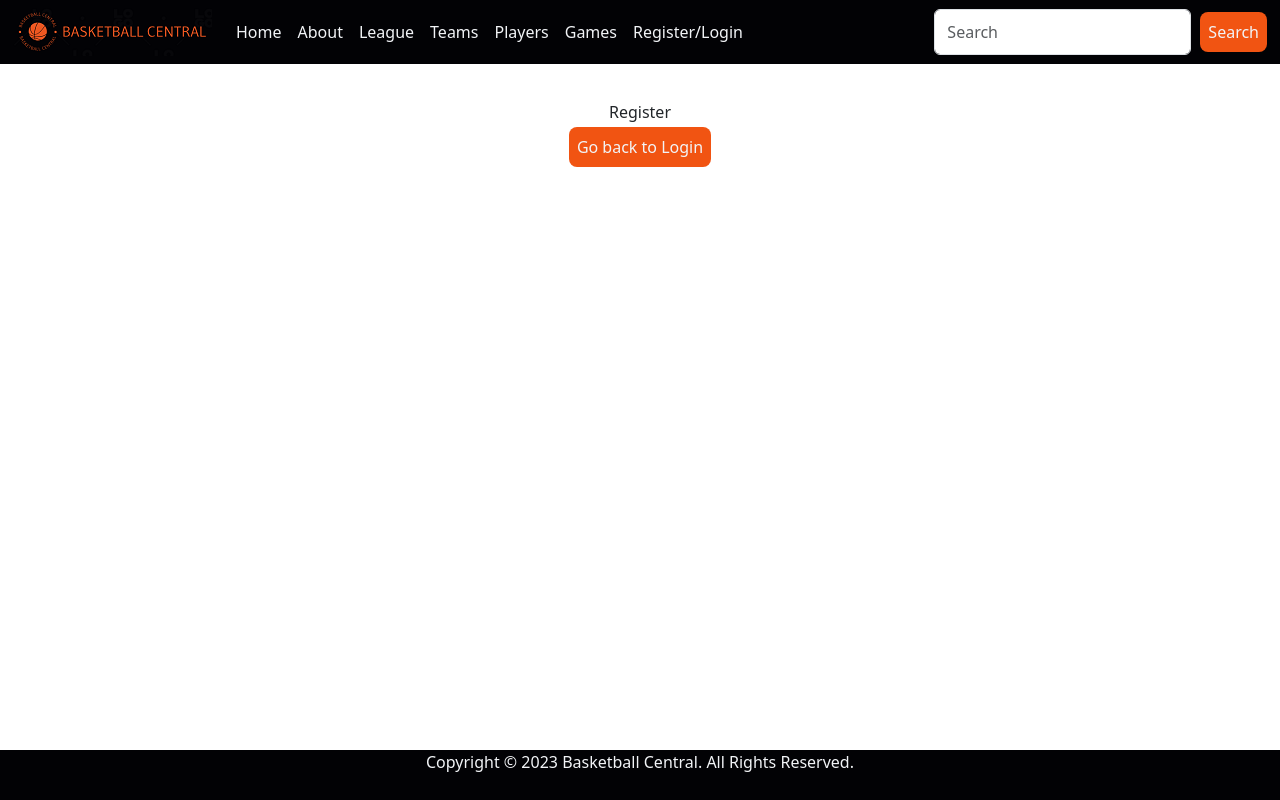
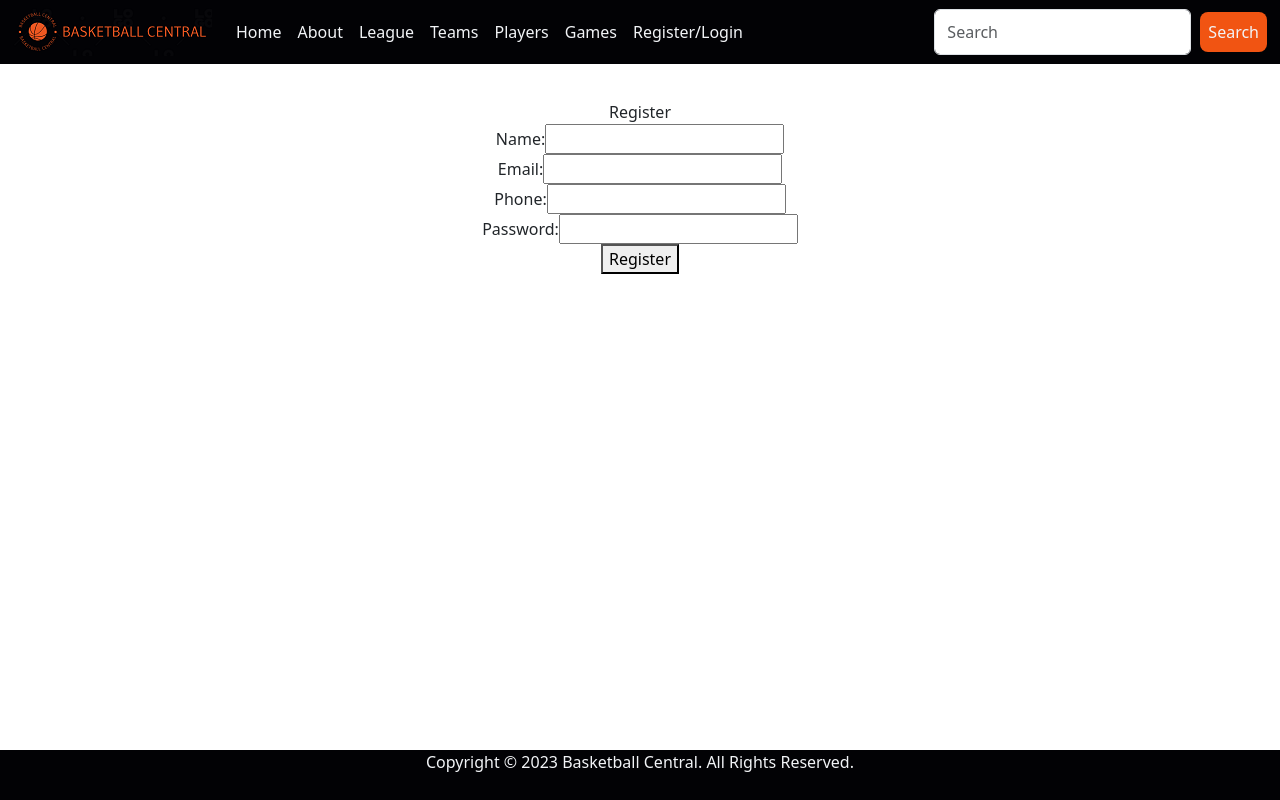
Before and after one commit to suereis/sport-app, a React (Create React App) app: page /register in a window 1280 px wide. Built offline with nearby package versions, Linux system fonts and the light colour scheme.

Commit message:
log in and register pages

```diff
--- a/src/components/Login.js
+++ b/src/components/Login.js
@@ -1,19 +1,54 @@
 import React from "react";
+import { useState } from 'react';
 import { useNavigate } from "react-router-dom";
 
 const Login = () => {
-  const navigate = useNavigate();
+
+  const [formData, setFormData] = useState({
+    email: '',
+    password: '',
+  });
+
+  const handleChange = (e) => {
+    const { name, value } = e.target;
+    setFormData((prevData) => ({
+      ...prevData,
+      [name]: value,
+    }));
+  };
+
+  const handleSubmit = (e) => {
+    e.preventDefault();
+    // Perform login logic here
+    console.log('Login form submitted:', formData);
+  };
+
   return (
-    <div style={{ margin: "100px" }}>
+    <div style={{ margin: '100px' }}>
       <div>Login</div>
-      <button
-        className="primaryBtn"
-        onClick={() => {
-          navigate("/register");
-        }}
-      >
-        Register
-      </button>
+      <form onSubmit={handleSubmit}>
+        <div>
+          <label>Email:</label>
+          <input
+            type="email"
+            name="email"
+            value={formData.email}
+            onChange={handleChange}
+            required
+          />
+        </div>
+        <div>
+          <label>Password:</label>
+          <input
+            type="password"
+            name="password"
+            value={formData.password}
+            onChange={handleChange}
+            required
+          />
+        </div>
+        <button type="submit">Login</button>
+      </form>
     </div>
   );
 };
--- a/src/components/Register.js
+++ b/src/components/Register.js
@@ -1,19 +1,89 @@
 import React from "react";
 import { useNavigate } from "react-router-dom";
+import { useState } from 'react';
 
 const Register = () => {
-  const navigate = useNavigate();
+
+  const [formData, setFormData] = useState({
+    name: '',
+    email: '',
+    phone: '',
+    password: '',
+  });
+
+  const handleChange = (e) => {
+    const { name, value } = e.target;
+    let updatedValue = value;
+
+    if (name === 'email') {
+      // Check for @ symbol in email
+      if (!value.includes('@')) {
+        console.log('Invalid email format');
+        updatedValue = '';
+      }
+    } else if (name === 'phone') {
+      // Remove non-numeric characters from phone number
+      updatedValue = value.replace(/\D/g, '');
+    }
+
+    setFormData((prevData) => ({
+      ...prevData,
+      [name]: updatedValue,
+    }));
+  };
+
+  const handleSubmit = (e) => {
+    e.preventDefault();
+    // Perform registration logic here (e.g., API call or validation)
+    console.log('Form data submitted:', formData);
+  };
+
   return (
-    <div style={{ margin: "100px" }}>
+    <div style={{ margin: '100px' }}>
       <div>Register</div>
-      <button
-        className="primaryBtn"
-        onClick={() => {
-          navigate("/login");
-        }}
-      >
-        Go back to Login
-      </button>
+      <form onSubmit={handleSubmit}>
+        <div>
+          <label>Name:</label>
+          <input
+            type="text"
+            name="name"
+            value={formData.name}
+            onChange={handleChange}
+            required
+          />
+        </div>
+        <div>
+          <label>Email:</label>
+          <input
+            type="email"
+            name="email"
+            value={formData.email}
+            onChange={handleChange}
+            required
+          />
+        </div>
+        <div>
+          <label>Phone:</label>
+          <input
+            type="tel"
+            name="phone"
+            value={formData.phone}
+            onChange={handleChange}
+            required
+          />
+        </div>
+        <div>
+          <label>Password:</label>
+          <input
+            type="password"
+            name="password"
+            value={formData.password}
+            onChange={handleChange}
+            required
+          />
+        </div>
+        <button type="submit">Register</button>
+      </form>
     </div>
   );
 };
```
